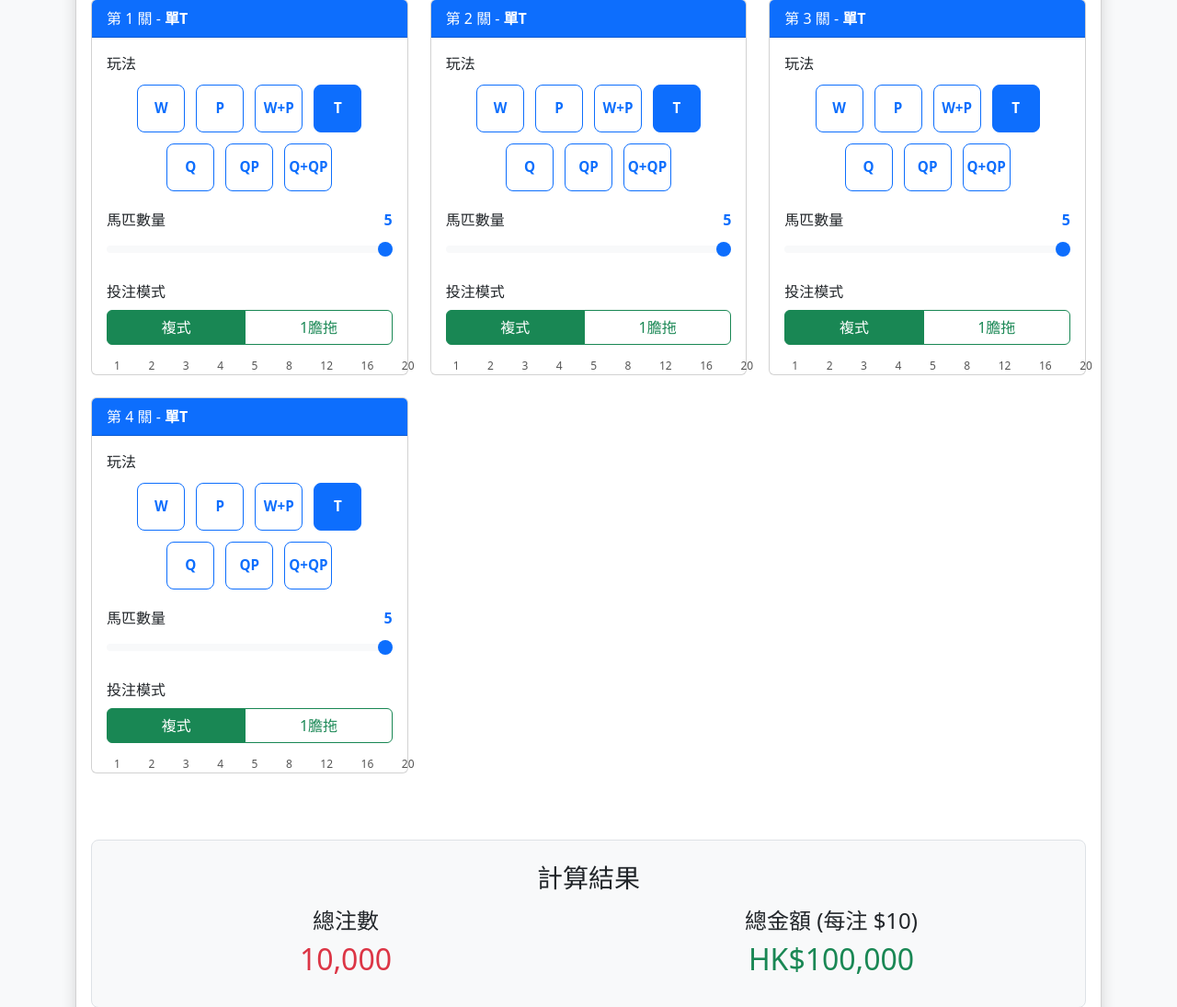
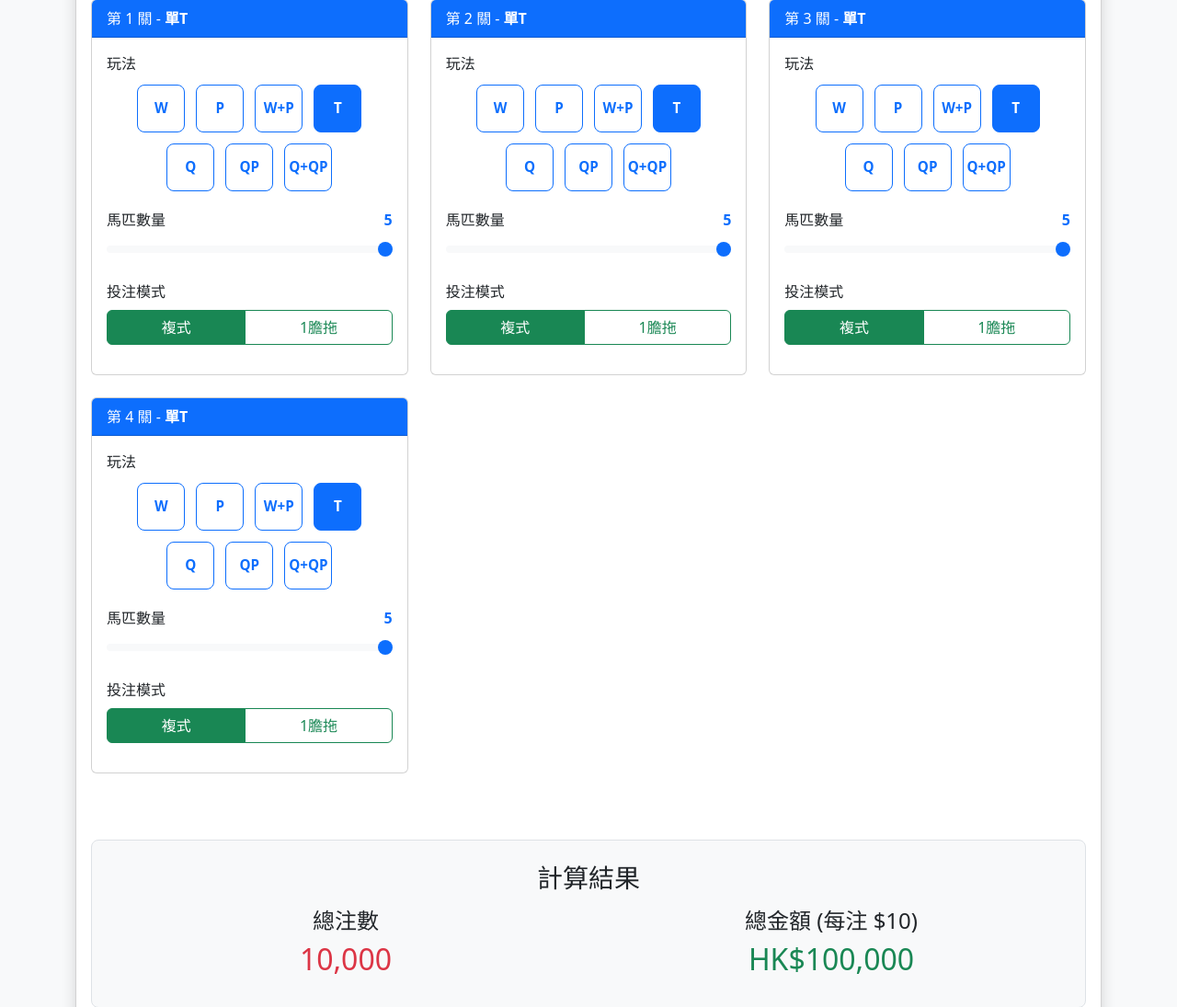
Before and after one commit to ioioioiooioo/qqp_cal, a Flask app: page /betcount in a window 1280 px wide. Shown: the part 280-1375 px from the top of the page at 92% size. Run offline with Flask 3, Linux system fonts and the light colour scheme.

Commit message:
Remove slider ticks from betcount.html
Removed slider ticks from the horse betting input.

```diff
--- a/templates/betcount.html
+++ b/templates/betcount.html
@@ -129,10 +129,6 @@
                                     <input type="range" class="form-range leg-horses" id="horses-${i}"
                                            min="1" max="20" value="5" step="1"
                                            oninput="updateHorseValue(${i}); calculateTotalBets()">
-                                    <div class="slider-ticks">
-                                        <span>1</span><span>2</span><span>3</span><span>4</span><span>5</span>
-                                        <span>8</span><span>12</span><span>16</span><span>20</span>
-                                    </div>
                                 </div>
 
                                 <!-- 投注模式 -->
```
